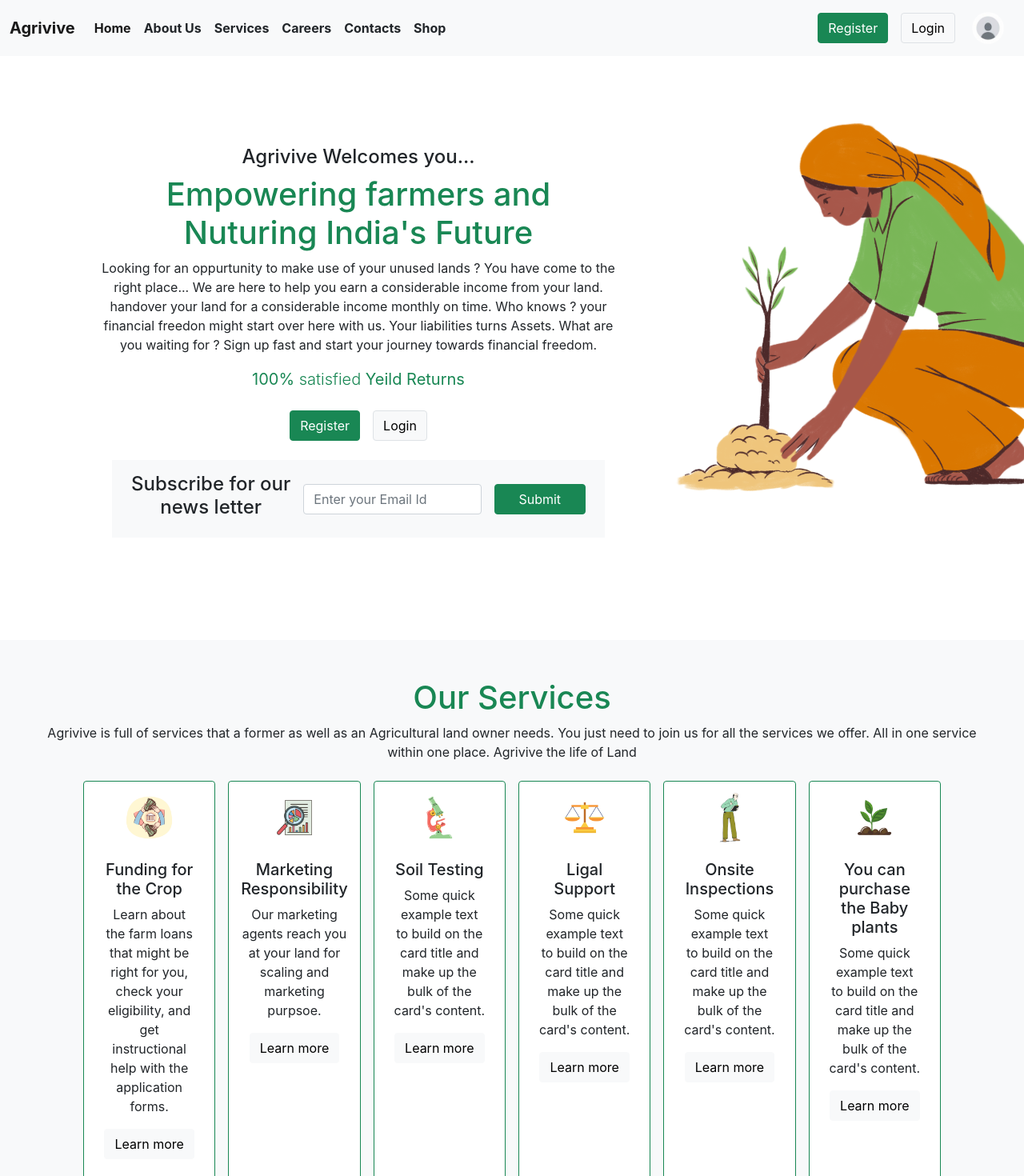
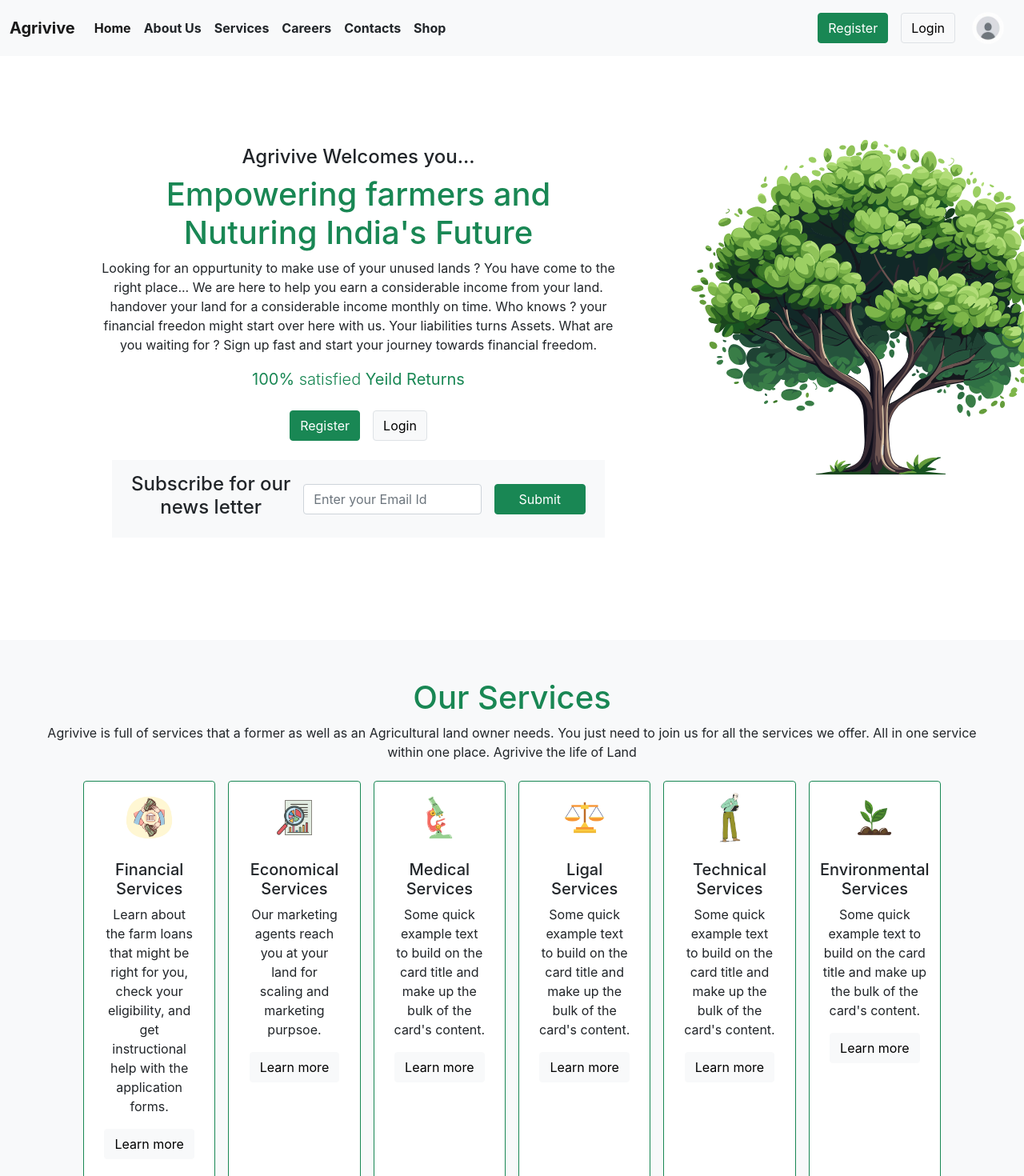
Before and after one commit to HariSirikonda/Agrivive, a React (Create React App) app: page / in a window 1280 px wide. Shown: the top 1470 px of the page at 80% size. Built offline with nearby package versions, Linux system fonts and the light colour scheme.

Commit message:
Added animation to the Image and login form components

```diff
--- a/src/App.css
+++ b/src/App.css
@@ -61,3 +61,16 @@
   border-left: 1px solid gray;
   border-top: 1px solid gray;
 }
+
+.fade-in {
+  animation: fadeIn 0.5s ease-in-out;
+}
+
+@keyframes fadeIn {
+  from {
+    opacity: 0;
+  }
+  to {
+    opacity: 1;
+  }
+}
--- a/src/components/home.js
+++ b/src/components/home.js
@@ -71,7 +71,7 @@ function Home() {
                     <div className="card d-flex w-25 m-2 p-2 align-items-center justify-content-center border-success">
                         <img src={Loans} className="card-img-top w-50" alt="Show me"></img>
                         <div className="card-body">
-                            <h5 className="card-title">Funding for the Crop</h5>
+                            <h5 className="card-title">Financial Services</h5>
                             <p className="card-text">Learn about the farm loans that might be right for you, check your eligibility, and get instructional help with the application forms.</p>
                             <a href="#" className="btn btn-light">Learn more</a>
                         </div>
@@ -79,7 +79,7 @@ function Home() {
                     <div className="card d-flex w-25 m-2 p-2 align-items-center justify-content-center border-success">
                         <img src={Marketing} className="card-img-top w-50" alt="Show me"></img>
                         <div className="card-body">
-                            <h5 className="card-title">Marketing Responsibility</h5>
+                            <h5 className="card-title">Economical Services</h5>
                             <p className="card-text">Our marketing agents reach you at your land for scaling and marketing purpsoe. </p>
                             <a href="#" className="btn btn-light">Learn more</a>
                         </div>
@@ -87,7 +87,7 @@ function Home() {
                     <div className="card d-flex w-25 m-2 p-2 align-items-center justify-content-center border-success">
                         <img src={Testing} className="card-img-top w-50" alt="Show me"></img>
                         <div className="card-body">
-                            <h5 className="card-title">Soil Testing</h5>
+                            <h5 className="card-title">Medical Services</h5>
                             <p className="card-text">Some quick example text to build on the card title and make up the bulk of the card's content.</p>
                             <a href="#" className="btn btn-light">Learn more</a>
                         </div>
@@ -95,7 +95,7 @@ function Home() {
                     <div className="card d-flex w-25 m-2 p-2 align-items-center justify-content-center border-success">
                         <img src={Ligal} className="card-img-top w-50" alt="Show me"></img>
                         <div className="card-body">
-                            <h5 className="card-title">Ligal Support</h5>
+                            <h5 className="card-title">Ligal Services</h5>
                             <p className="card-text">Some quick example text to build on the card title and make up the bulk of the card's content.</p>
                             <a href="#" className="btn btn-light">Learn more</a>
                         </div>
@@ -103,7 +103,7 @@ function Home() {
                     <div className="card d-flex w-25 m-2 p-2 align-items-center justify-content-center border-success">
                         <img src={Inspection} className="card-img-top w-50" alt="Show me"></img>
                         <div className="card-body">
-                            <h5 className="card-title">Onsite Inspections</h5>
+                            <h5 className="card-title">Technical Services</h5>
                             <p className="card-text">Some quick example text to build on the card title and make up the bulk of the card's content.</p>
                             <a href="#" className="btn btn-light">Learn more</a>
                         </div>
@@ -111,7 +111,7 @@ function Home() {
                     <div className="card d-flex w-25 m-2 p-2 align-items-center justify-content-center border-success">
                         <img src={Shop} className="card-img-top w-50" alt="Show me"></img>
                         <div className="card-body">
-                            <h5 className="card-title">You can purchase the Baby plants</h5>
+                            <h5 className="card-title">Environmental Services</h5>
                             <p className="card-text">Some quick example text to build on the card title and make up the bulk of the card's content.</p>
                             <a href="#" className="btn btn-light">Learn more</a>
                         </div>
--- a/src/components/introImage.js
+++ b/src/components/introImage.js
@@ -1,9 +1,11 @@
 import Img3 from './images/planting.png';
+import Tree from './images/treeImage.png';
+
 
 function IntroImage(){
     return(
         <>
-            <img src={Img3} alt='show me'></img>
+            <img src={Tree} alt='show me' className='fade-in'></img>
         </>
     );
 }
--- a/src/components/login.js
+++ b/src/components/login.js
@@ -11,12 +11,12 @@ function Login() {
     const navigate = useNavigate();
 
     const handleRegisterClick = () => {
-        navigate("/register");
+        navigate("/login");
     }
 
     return (
         <>
-            <form className="rounded bg-white shadow p-5 m-2 border" style={{ width: '500px', height: '500px' }}>
+            <form className="rounded bg-white shadow p-5 m-2 border fade-in" style={{ width: '500px', height: '500px' }}>
                 <h3 className="text-dark fw-bolder fs-4 mt-1">Login to Agrivive</h3>
                 <div className="fw-normal text-muted mb-2">
                     New Here? <Link className="text-success text-decoration-none fw-bold" onClick={handleRegisterClick}>Create an Account</Link>
```
Also changed, not shown: src/components/images/treeImage.png (added).
